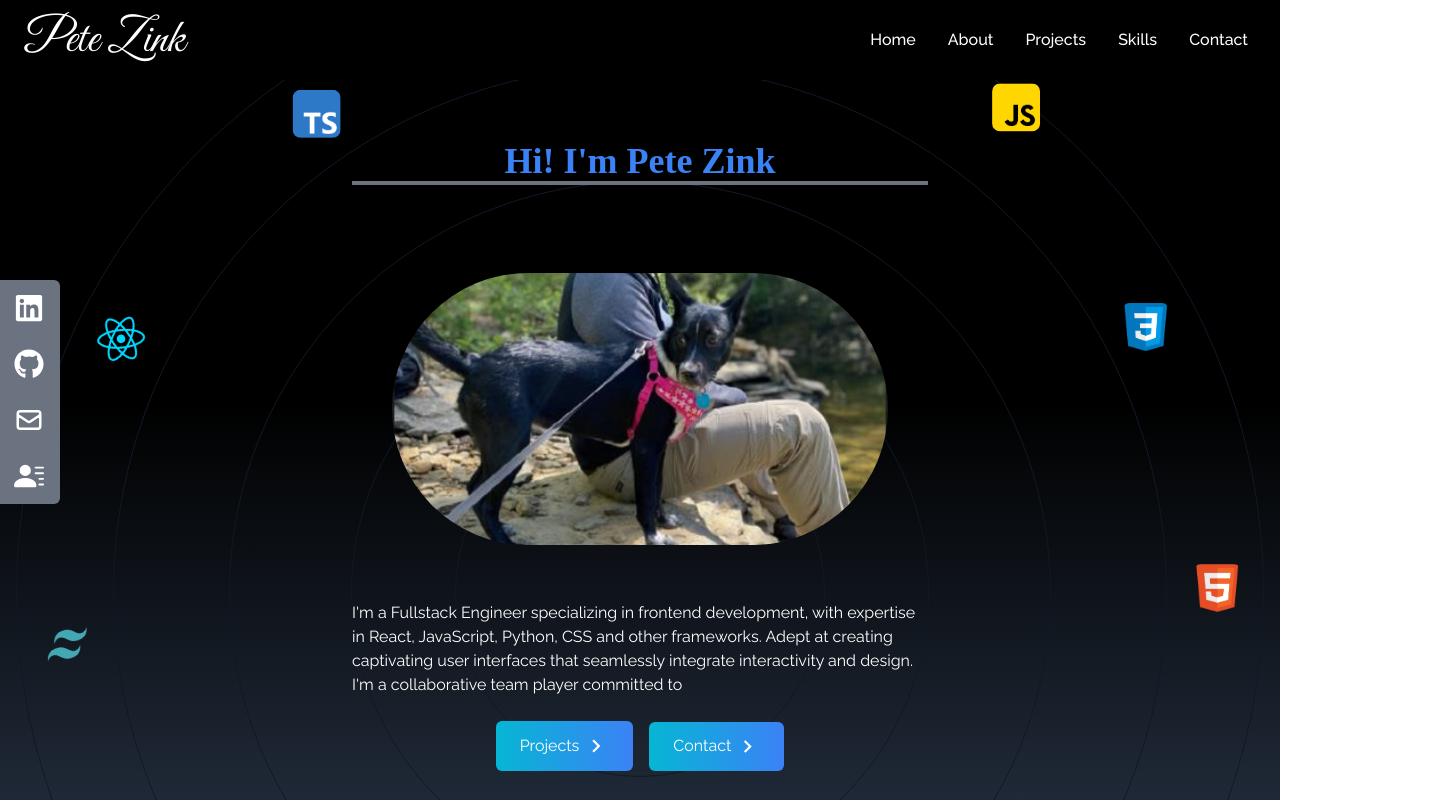
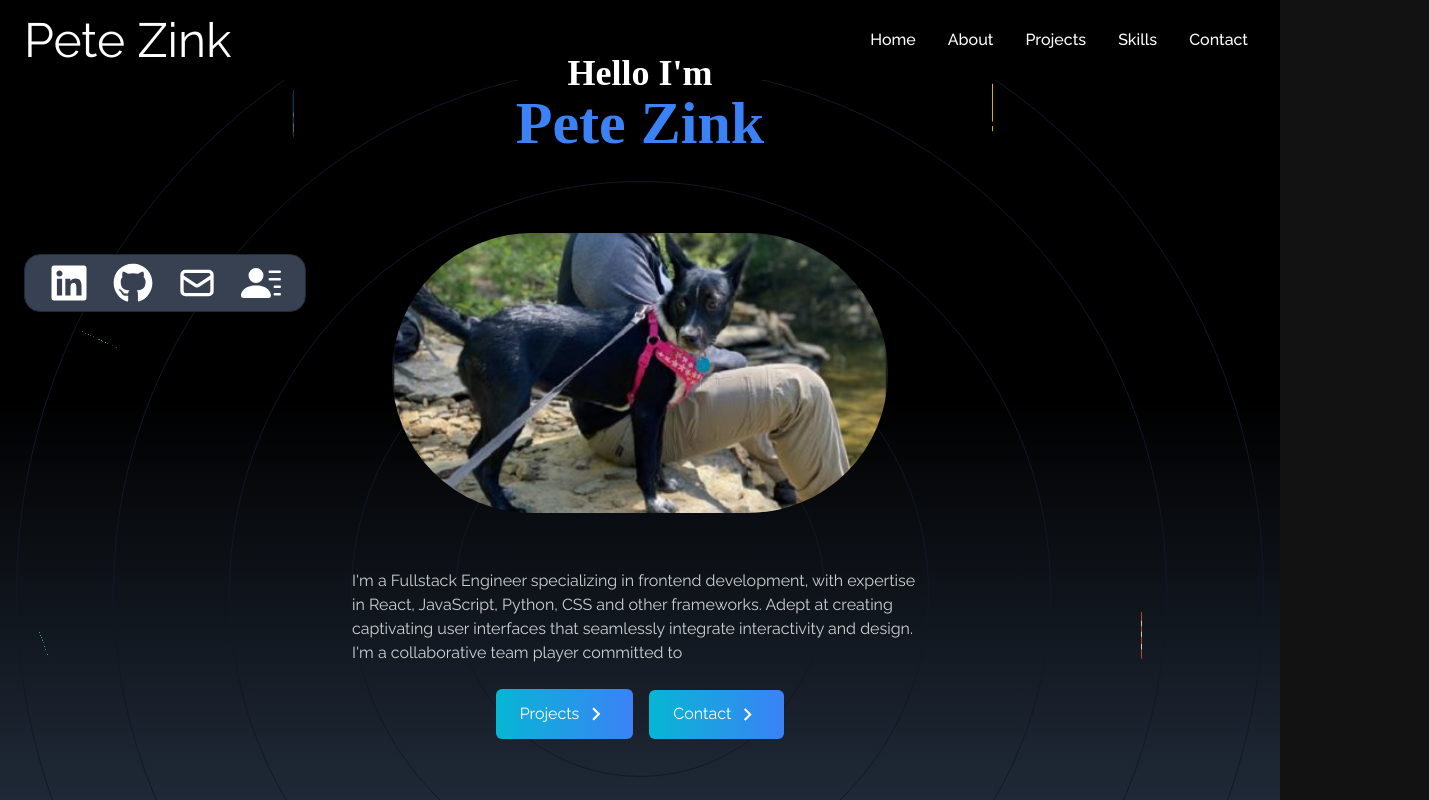
Before and after one commit to Pzink03/yt-react-my-portfolio, a React (Create React App) app: page / in a window 1280 px wide. Shown: the top 800 px of the page, 1429 px wide, since content can reach past the window. Built offline with nearby package versions, Linux system fonts and the light colour scheme.

Commit message:
Added custom colors and fonts. Added a professional work section.

```diff
--- a/public/index.html
+++ b/public/index.html
@@ -3,6 +3,7 @@
   <head>
     <meta charset="utf-8" />
     <link rel="icon" href="%PUBLIC_URL%/favicon.ico" />
+    <link href="https://fonts.googleapis.com/css2?family=JetBrains+Mono:wght@400;700&display=swap" rel="stylesheet">
     <meta name="viewport" content="width=device-width, initial-scale=1" />
     <meta name="theme-color" content="#000000" />
     <meta
--- a/src/App.js
+++ b/src/App.js
@@ -1,19 +1,21 @@
 import NavBar from "./components/NavBar"
 import Home from "./components/Home"
-import SocialLinks from "./components/SocialLinks"
+
 import About from "./components/About"
 import Portfolio from "./components/Portfolio"
 import Experience from "./components/Experience"
 import Contact from "./components/Contact"
 import Clones from "./components/Clones"
+// import ProfessionalExp from "./components/ProfessionalExp"
 
 function App() {
   return (
     <div>
       <NavBar />
       <Home />
-      <SocialLinks />
+      {/* <SocialLinks /> */}
       <About />
+      {/* <ProfessionalExp /> */}
       <Portfolio />
       <Clones />
       <Experience />
--- a/src/components/BackgroundCircles.jsx
+++ b/src/components/BackgroundCircles.jsx
@@ -30,11 +30,11 @@ export const BackgroundCircles = ({ parallaxRef }) => {
     return (
       <div className="absolute -top-[42.375rem] left-1/2 w-[78rem] aspect-square border border-gray-900 rounded-full -translate-x-1/2 md:-top-[38.5rem] xl:-top-[2rem]">
         <Rings />
-        <MouseParallax strength={0.07} parallaxContainerRef={parallaxRef}>
-          <div className="absolute bottom-1/2 left-1/2 w-0.25 h-1/2 origin-bottom rotate-[36deg] ">
+        <MouseParallax strength={0.02} parallaxContainerRef={parallaxRef}>
+          <div className="absolute bottom-1/2 left-1/2 w-0.25 h-1/2 origin-bottom rotate-[36deg]">
             <img
             src={javascript}
-            className="w-12 h-12 rounded-lg -rotate-[36deg]"
+            className="w-12 h-12 rounded-lg -rotate-[36deg] "
             alt="javascript"
             />
           </div>
--- a/src/components/Home.jsx
+++ b/src/components/Home.jsx
@@ -4,6 +4,7 @@ import {MdKeyboardArrowRight} from 'react-icons/md'
 import {Link} from 'react-scroll'
 import Typewriter from "./Typewrite.jsx";
 import { BackgroundCircles } from './BackgroundCircles.jsx';
+import { links } from './SocialLinks.jsx'
 
 
 const Home = () => {
@@ -13,14 +14,16 @@ const Home = () => {
     <div name="home" className='h-screen w-full bg-gradient-to-b  from-black via-black to-gray-800 relative' ref={parallaxRef}>
         <div className='max-w-screen-lg mx-auto flex flex-col items-center z-10  justify-center h-full px-4 relative'>
             <div className='flex flex-col justify-center h-full relative '>
-                        <h2 className='text-4xl text-center mt-20 pt-10 font-bold text-blue-500 border-b-4 border-gray-500 section-title'>
-                        Hi!  <Typewriter text=" I'm Pete Zink" delay={300} />
+                        <h2 className='font-jetbrains text-4xl text-center font-bold text-white section-title'>
+                        Hello I'm
+                        <br/>
+                        <p className='text-6xl text-blue-500 font-jetbrains'>Pete Zink</p>
                         </h2>
             <div className='flex w-full h-1/2 mt-'>
-                <img src={HeroImage} alt='my profile' className='md:rounded-full rounded-xl w-full mt-12 object-cover md:p-10 mt-10' />
+                <img src={HeroImage} alt='my profile' className='md:rounded-full rounded-xl w-full object-cover md:p-10 mt-10' />
             </div>
                     <div className='max-w-xl'>
-                        <p className='text-white py-4'>
+                        <p className='text-white/80 py-4'>
                         <Typewriter text="I'm a Fullstack Engineer specializing in frontend development, with expertise in React, JavaScript, Python, CSS and other frameworks. Adept at creating captivating user interfaces that seamlessly integrate interactivity and design. I'm a collaborative team player committed to delivering exceptional web experiences that merge innovation with functionality. Check out some of my projects below!" delay={25} />
                         </p>
                         <div className='flex items-center justify-center'>
@@ -38,6 +41,15 @@ const Home = () => {
                             </Link>
 
                         </div>
+                        <ul className="hidden absolute -left-[20.5rem] bottom-[30.5rem] gap-2 px-4 py-1 bg-gray-700 backdrop-blur border border-gray-800 rounded-2xl xl:flex">
+                                    {links.map((icon, index) => (
+                                        <a className="flex items-center  justify-center w-14 h-12 rounded-full transition-colors hover:bg-gray-500 text-white" target="_blank" rel='noreferrer' key={icon.id} href={icon.href}>
+                                            <div>
+                                            {icon.child}
+                                            </div>
+                                        </a>
+                                    ))}
+                                    </ul>
 
                     </div>
 
--- /dev/null
+++ b/src/components/ProfessionalExp.jsx
@@ -0,0 +1,87 @@
+import rentovation from '../assets/portfolio/Rentovation.png';
+import carlink from '../assets/portfolio/Carlink.jpg'
+import gabhub from '../assets/portfolio/GabHub.JPG'
+import jobBoard from '../assets/portfolio/Jobboard.JPG'
+import grid from '../assets/grid.png'
+
+export const roadmap = [
+    {
+      id: "0",
+      title: "Voice recognition",
+      text: "Enable the chatbot to understand and respond to voice commands, making it easier for users to interact with the app hands-free.",
+      date: "December 2024",
+      status: "done",
+      imageUrl: jobBoard,
+      colorful: true,
+    },
+    {
+      id: "1",
+      title: "Gamification",
+      text: "Add game-like elements, such as badges or leaderboards, to incentivize users to engage with the chatbot more frequently.",
+      date: "May 2023",
+      status: "progress",
+      imageUrl: gabhub,
+    },
+    {
+      id: "2",
+      title: "Chatbot customization",
+      text: "Allow users to customize the chatbot's appearance and behavior, making it more engaging and fun to interact with.",
+      date: "May 2023",
+      status: "done",
+      imageUrl: carlink,
+    },
+    {
+      id: "3",
+      title: "Integration with APIs",
+      text: "Allow the chatbot to access external data sources, such as weather APIs or news APIs, to provide more relevant recommendations.",
+      date: "May 2023",
+      status: "progress",
+      imageUrl: rentovation,
+    },
+  ]
+
+export default function ProfessionalExp(){
+    return (
+        <div className="relative grid gap-6 md:grid-cols-2 md:gap-4 md:pb-[7rem]">
+        {roadmap.map((item) => {
+
+          return (
+            <div
+              className={`md:flex even:md:translate-y-[7rem] p-0.25 rounded-[2.5rem] ${
+                item.colorful ? "bg-conic-gradient" : "bg-n-6"
+              }`}
+              key={item.id}
+            >
+              <div className="relative p-8 bg-n-8 rounded-[2.4375rem] overflow-hidden xl:p-15">
+                <div className="absolute top-0 left-0 max-w-full">
+                  <img
+                    className="w-full"
+                    src={grid}
+                    width={550}
+                    height={550}
+                    alt="Grid"
+                  />
+                </div>
+                <div className="relative z-1">
+                  <div className="flex items-center justify-between max-w-[27rem] mb-8 md:mb-20">
+
+                  </div>
+                  <div className="mb-10 -my-10 -mx-15">
+                    <img
+                      className="w-full"
+                      src={item.imageUrl}
+                      width={428}
+                      height={126}
+                      alt={item.title}
+                    />
+                  </div>
+                  <h4 className="h4 mb-4">{item.title}</h4>
+                  <p className="body-2 text-n-4">{item.text}</p>
+                </div>
+              </div>
+            </div>
+          );
+        })}
+      </div>
+    )
+}
--- a/src/components/SocialLinks.jsx
+++ b/src/components/SocialLinks.jsx
@@ -3,14 +3,12 @@ import { FaLinkedin, FaGithub } from 'react-icons/fa'
 import {HiOutlineMail} from 'react-icons/hi'
 import {BsFillPersonLinesFill} from "react-icons/bs"
 
-const SocialLinks = () => {
-
-    const links = [
+export const links = [
     {
         id: 1,
         child: (
             <>
-                LinkedIn <FaLinkedin size={30} /></>
+             <FaLinkedin size={40} /></>
         ),
         href: 'https://www.linkedin.com/in/pete-zink-84199025b/',
         style: 'rounded-tr-md'
@@ -19,7 +17,7 @@ const SocialLinks = () => {
         id: 2,
         child: (
             <>
-                GitHub <FaGithub size={30} /></>
+             <FaGithub size={40} /></>
         ),
         href: 'https://github.com/PZink03',
 
@@ -28,7 +26,7 @@ const SocialLinks = () => {
         id: 3,
         child: (
             <>
-                Mail <HiOutlineMail size={30} /></>
+             <HiOutlineMail size={40} /></>
         ),
         href: 'mailto:pete.zink03@gmail.com',
 
@@ -37,7 +35,7 @@ const SocialLinks = () => {
         id: 4,
         child: (
             <>
-                Resume <BsFillPersonLinesFill size={30} /></>
+             <BsFillPersonLinesFill size={40} /></>
         ),
         href: '/myresume.pdf',
         style: "rounded-br-md",
@@ -45,6 +43,8 @@ const SocialLinks = () => {
 
     }
 ]
+const SocialLinks = () => {
+
 
 
 
--- a/src/index.css
+++ b/src/index.css
@@ -4,6 +4,13 @@
 @tailwind base;
 @tailwind components;
 @tailwind utilities;
+
+:root {
+  --font-sora: "Sora", sans-serif;
+  --font-code: "Source Code Pro", monospace;
+  --font-grotesk: "Space Grotesk", sans-serif;
+  color-scheme: dark;
+}
 
 @layer base {
   html {
--- a/tailwind.config.js
+++ b/tailwind.config.js
@@ -1,13 +1,69 @@
 /** @type {import('tailwindcss').Config} */
 module.exports = {
-  content: [
-    "./src/**/*.{js,jsx,ts,tsx}",
-  ],
+  content: ["./index.html", "./src/**/*.{js,ts,jsx,tsx}"],
   theme: {
-    extend: {},
-    fontFamily: {
-      signature: ["Great Vibes"]
-    }
+    extend: {
+      colors: {
+        color: {
+          1: "#AC6AFF",
+          2: "#FFC876",
+          3: "#FF776F",
+          4: "#7ADB78",
+          5: "#858DFF",
+          6: "#FF98E2",
+        },
+        stroke: {
+          1: "#26242C",
+        },
+        n: {
+          1: "#FFFFFF",
+          2: "#CAC6DD",
+          3: "#ADA8C3",
+          4: "#757185",
+          5: "#3F3A52",
+          6: "#252134",
+          7: "#15131D",
+          8: "#0E0C15",
+          9: "#474060",
+          10: "#43435C",
+          11: "#1B1B2E",
+          12: "#2E2A41",
+          13: "#6C7275",
+        },
+      },
+      letterSpacing: {
+        tagline: ".15em",
+      },
+      spacing: {
+        0.25: "0.0625rem",
+        7.5: "1.875rem",
+        15: "3.75rem",
+      },
+      opacity: {
+        15: ".15",
+      },
+      transitionDuration: {
+        DEFAULT: "200ms",
+      },
+      transitionTimingFunction: {
+        DEFAULT: "linear",
+      },
+      zIndex: {
+        1: "1",
+        2: "2",
+        3: "3",
+        4: "4",
+        5: "5",
+      },
+      borderWidth: {
+        DEFAULT: "0.0625rem",
+      },
+      backgroundImage: {
+        "radial-gradient": "radial-gradient(var(--tw-gradient-stops))",
+        "conic-gradient":
+          "conic-gradient(from 225deg, #FFC876, #79FFF7, #9F53FF, #FF98E2, #FFC876)",
+      },
+    },
   },
   plugins: [],
 }
```
Also changed, not shown: src/assets/grid.png (added). Lines whose indentation alone changed are shown as unchanged.
